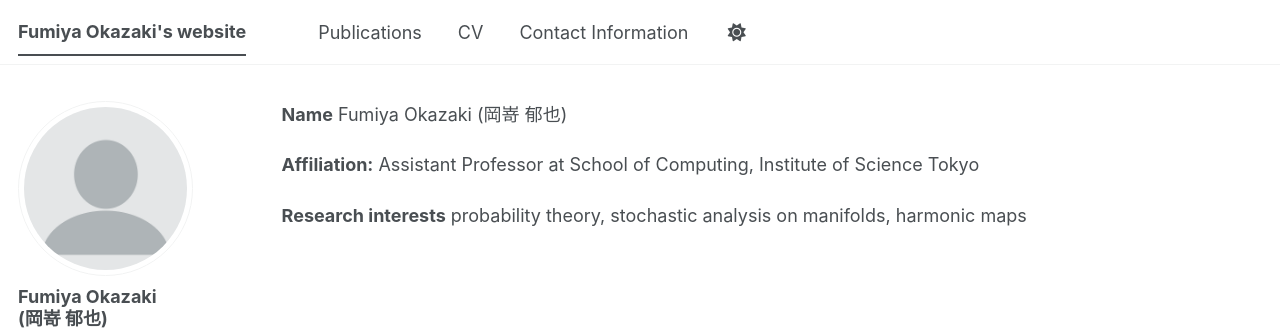
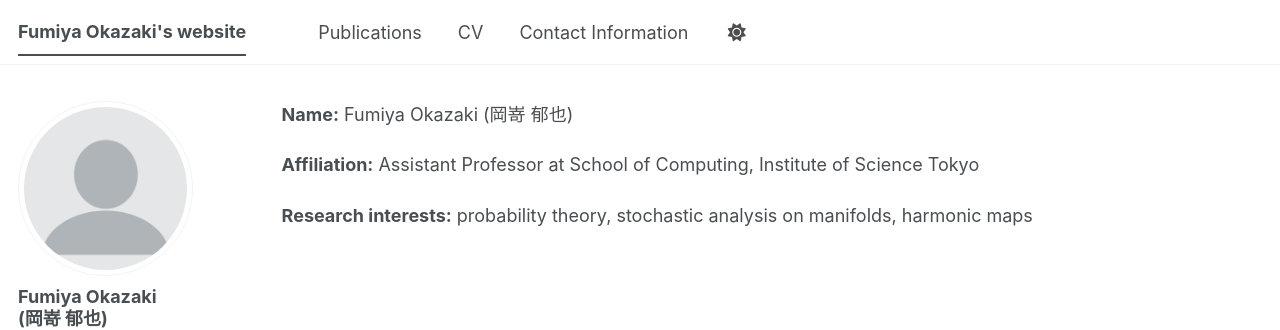
Before and after one commit to f-okazaki/f-okazaki.github.io, a Jekyll site: the page built from _pages/about.md, in a window 1280 px wide. Shown: the top 330 px of the page. Built offline with Jekyll 4.4.1, drawn with Linux system fonts in a browser that asks for light colours; a script bundle is joined from its source files by our own code; a style sheet for code colours, icons or effects is not loaded.

```diff
--- a/_pages/about.md
+++ b/_pages/about.md
@@ -6,8 +6,8 @@ redirect_from:
   - /about/
   - /about.html
 ---
-**Name** Fumiya Okazaki (岡嵜 郁也)
+**Name:** Fumiya Okazaki (岡嵜 郁也)
 
 **Affiliation:** Assistant Professor at School of Computing, Institute of Science Tokyo
 
-**Research interests** probability theory, stochastic analysis on manifolds, harmonic maps
+**Research interests:** probability theory, stochastic analysis on manifolds, harmonic maps
```
